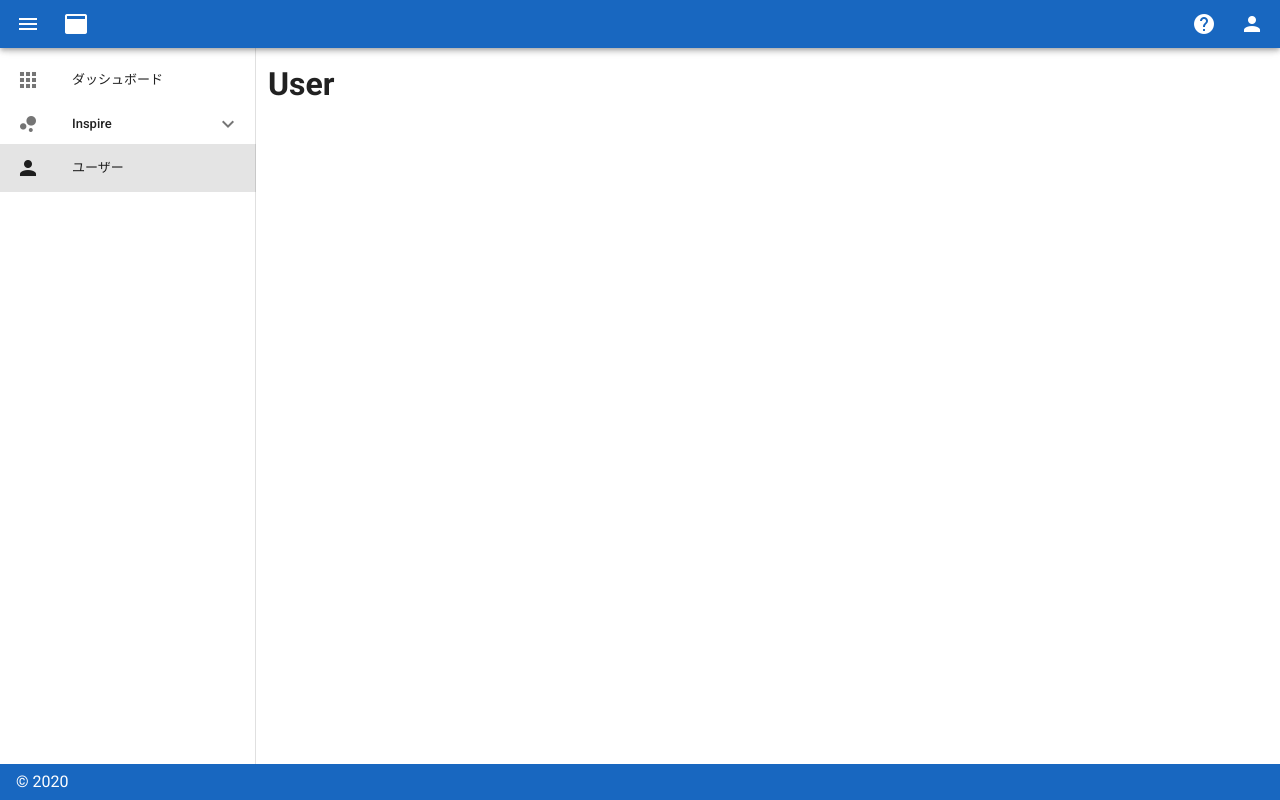
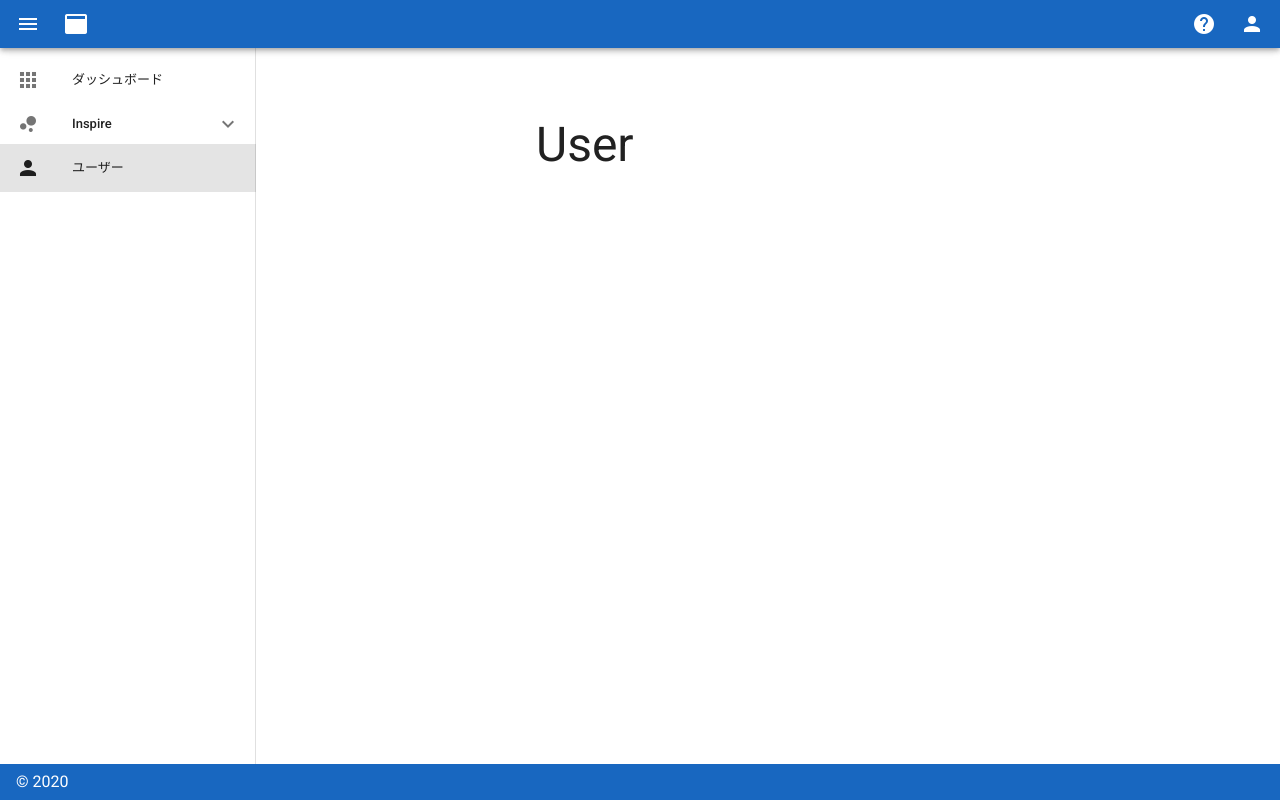
Before and after one commit to yumaito/yy, a Nuxt app: page /user in a window 1280 px wide. Built offline with nearby package versions, Linux system fonts and the light colour scheme.

Commit message:
v-content入れてみる

```diff
--- a/pages/user.vue
+++ b/pages/user.vue
@@ -1,3 +1,9 @@
 <template>
-  <h1>User</h1>
+  <v-content>
+    <v-container fluid>
+      <h1 class="display-2">
+        User
+      </h1>
+    </v-container>
+  </v-content>
 </template>
```
